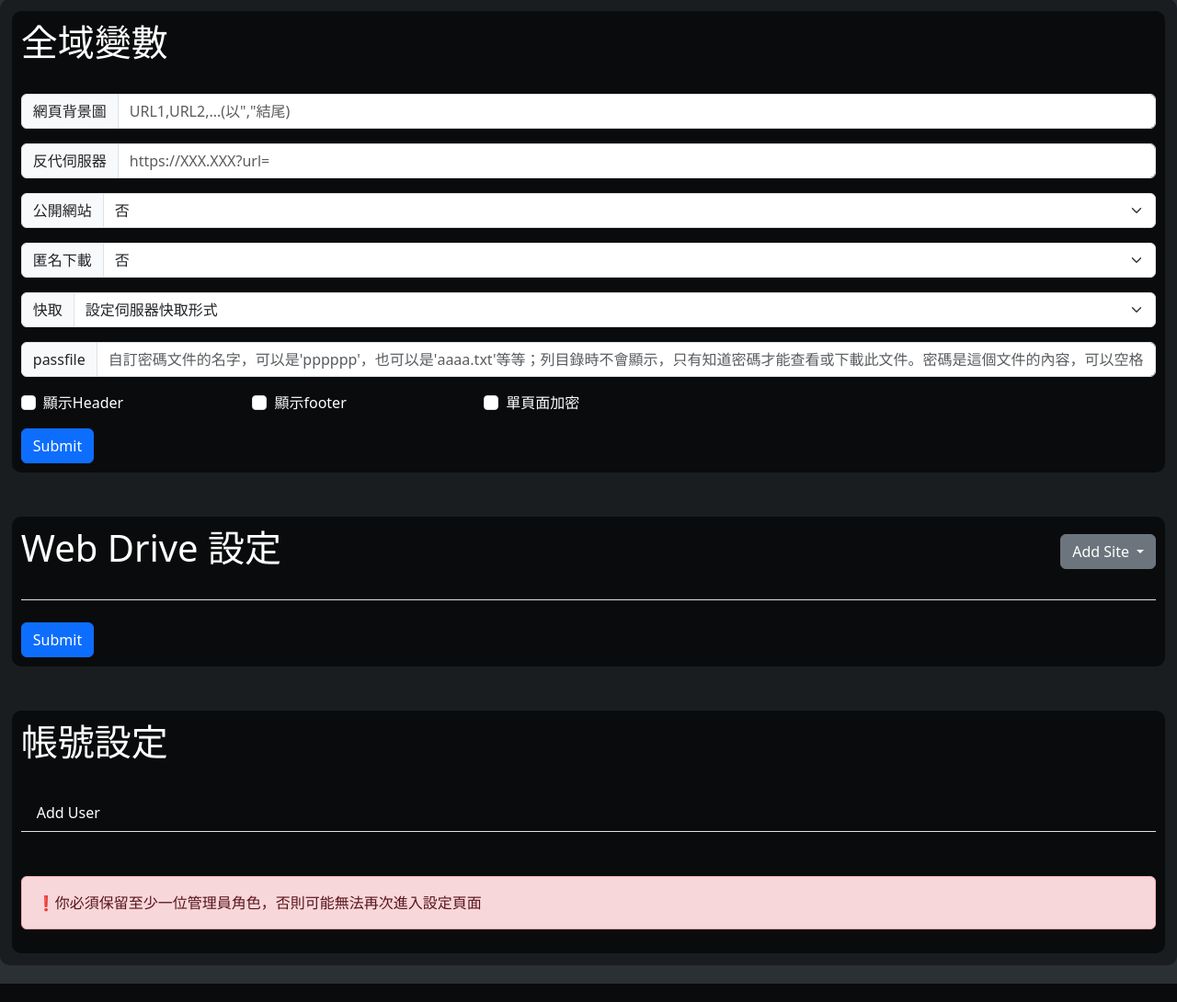
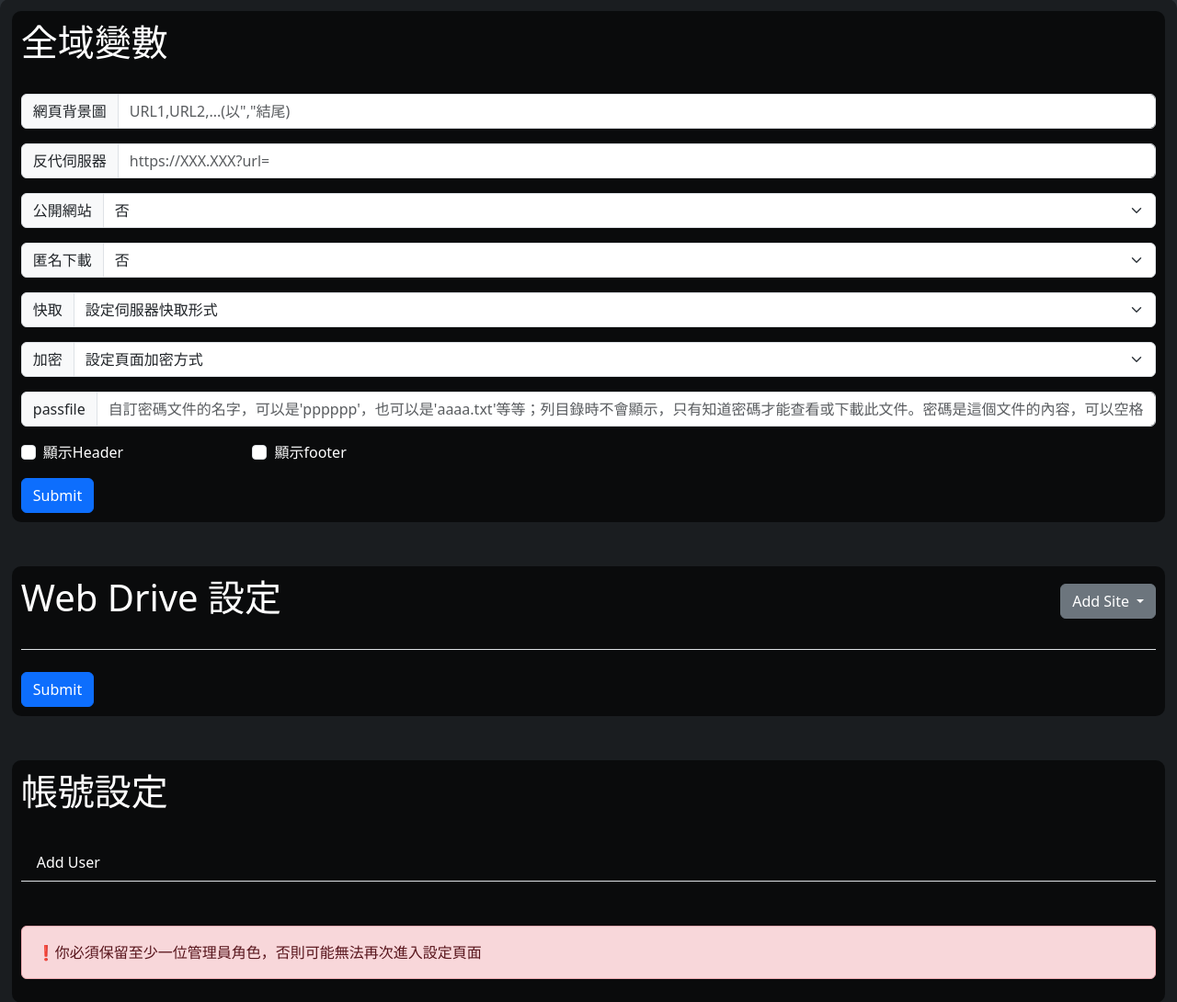
Before and after one commit to s96281/drive-unix, a Flask app: template templates/sharepoint_setting.html in a window 1280 px wide. Shown: the part 77-1167 px from the top of the page at 92% size. Run offline with Flask 3, Linux system fonts and the light colour scheme; the template is opened without the code that fills it, so the values that code supplies are empty; parts of the project's set-up code (start-up, migrations or seed data) failed here and were passed over.

Commit message:
Update
新增:
- 可選加密方式為單資料夾或全盤加密
- 管理員無須密碼即可查看加密資料夾

```diff
--- a/app.py
+++ b/app.py
@@ -201,13 +201,13 @@ def sub_dir(path):
                     data, request):
             response = redirect(request.base_url + '/?login=1')
         else:
-            password = drive.get_page_encrypt_pw(data, path)
+            password = drive.get_encrypt_pw(data, path)
             if password:
                 if request.method == "POST":
                     response = decrypt(password, path)
                 else:
                     if request.cookies.get(path + "_pw") == hashlib.sha256(
-                            password.encode()).hexdigest():
+                            password.encode()).hexdigest() or permission.is_admin(data, request) is True:
                         main_response = main(url=path)
                         if isinstance(main_response, dict) and "message" in main_response:
                             response = make_response(redirect(drive.get_downloadlink(data, main_response["site"], main_response["path"])))
--- a/templates/sharepoint_setting.html
+++ b/templates/sharepoint_setting.html
@@ -113,6 +113,32 @@
                     </select>
                 </div>
                 <div class="input-group mb-3">
+                    <span class="input-group-text">加密</span>
+                    <select class="form-select" name="encrypt">
+                        {% if DATA.ApiOnedriveSetting.encrypt == "None" %}
+                        <option value="None">設定頁面加密方式</option>
+                        <option value="page">資料夾加密</option>
+                        <option value="drive">全盤加密</option>
+                        <option selected value="None">不加密</option>
+                        {% elif DATA.ApiOnedriveSetting.encrypt == "page" %}
+                        <option value="None">設定頁面加密方式</option>
+                        <option selected value="page">資料夾加密</option>
+                        <option value="drive">全盤加密</option>
+                        <option value="None">不加密</option>
+                        {% elif DATA.ApiOnedriveSetting.encrypt == "drive" %}
+                        <option value="None">設定頁面加密方式</option>
+                        <option value="page">資料夾加密</option>
+                        <option selected value="drive">全盤加密</option>
+                        <option value="None">不加密</option>
+                        {% else %}
+                        <option selected value="None">設定頁面加密方式</option>
+                        <option value="page">資料夾加密</option>
+                        <option value="drive">全盤加密</option>
+                        <option value="None">不加密</option>
+                        {% endif %}
+                    </select>
+                </div>
+                <div class="input-group mb-3">
                     <span class="input-group-text">passfile</span>
                     <input type="text" class="form-control"
                         placeholder="自訂密碼文件的名字，可以是'pppppp'，也可以是'aaaa.txt'等等；列目錄時不會顯示，只有知道密碼才能查看或下載此文件。密碼是這個文件的內容，可以空格、可以中文；"
@@ -137,16 +163,6 @@
                             <input type="checkbox" class="form-check-input" value="True" name="bottom_md" id="bottom_md">
                             {% endif %}
                             <label class="form-check-label" for="bottom_md">顯示footer</label>
-                        </div>
-                    </div>
-                    <div class="col">
-                        <div class="mb-3 form-check">
-                            {% if DATA.ApiOnedriveSetting.page_encrypt %}
-                            <input checked type="checkbox" class="form-check-input" value="True" name="page_encrypt" id="page_encrypt">
-                            {% else %}
-                            <input type="checkbox" class="form-check-input" value="True" name="page_encrypt" id="page_encrypt">
-                            {% endif %}
-                            <label class="form-check-label" for="page_encrypt">單頁面加密</label>
                         </div>
                     </div>
                 </div>
```
Also changed, not shown: module/drive.py (+22 -12 lines), module/pages.py (+4 -4 lines), templates/initialization.html (+8 -6 lines).
